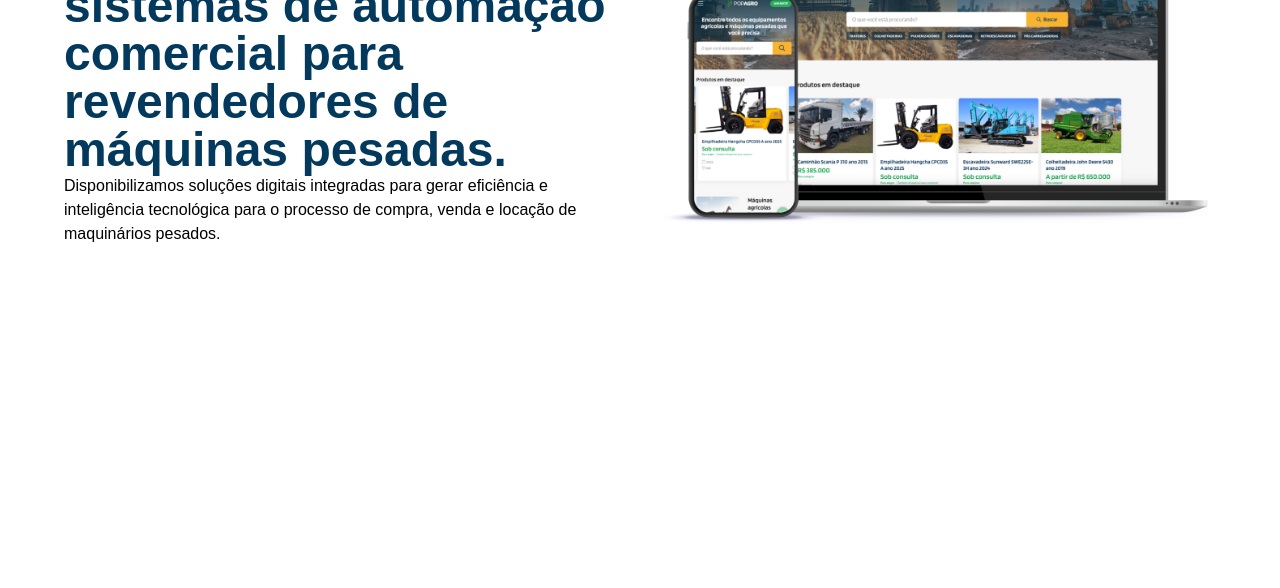
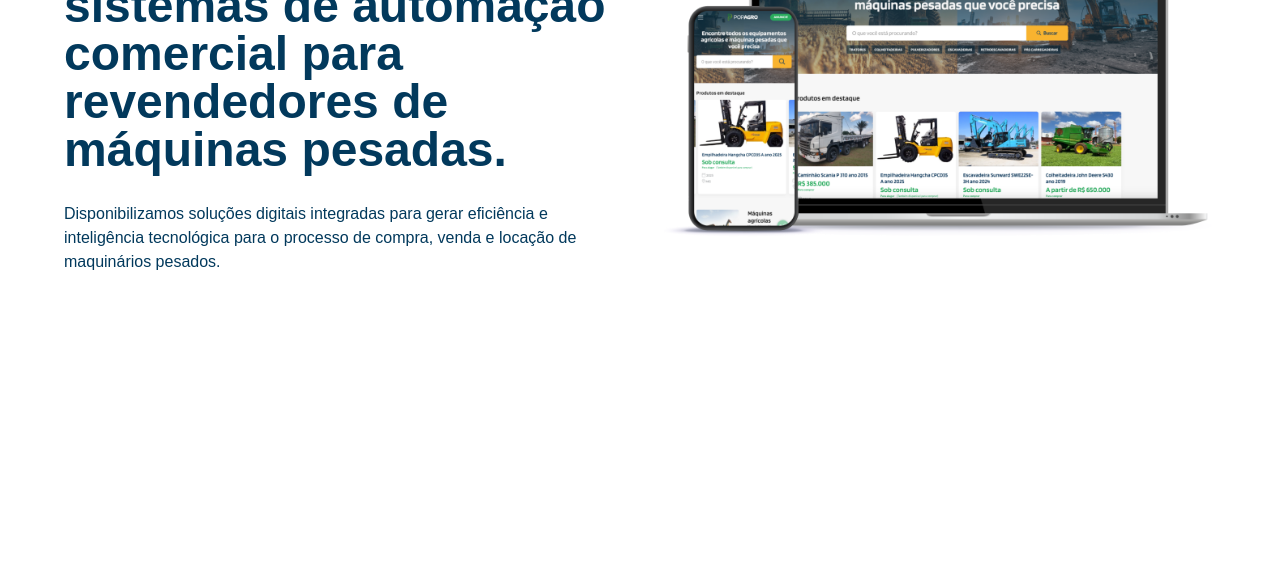
Before and after one commit to Eric-VB/popagro-sobre-clone, a website: page index.html in a window 1280 px wide. Shown: the part 212-800 px from the top of the page. Drawn offline with nearby package versions, Linux system fonts and the light colour scheme; files that its build step writes are made by us from their sources; a web font is replaced by a local one.

Commit message:
feat: ajustando tamanho imagem primeira sessao.

```diff
--- a/index.html
+++ b/index.html
@@ -37,12 +37,12 @@
                     <h1 class="text-[#02395c] text-4xl md:text-5xl font-semibold">
                         A plataforma de <span class="text-green-600">marketplace</span> com sistemas de automação comercial para revendedores de máquinas pesadas.
                     </h1>
-                    <p>
+                    <p class="text-[#02395c] mt-7 texto-center">
                         Disponibilizamos soluções digitais integradas para gerar eficiência e
                         inteligência tecnológica para o processo de compra, venda e locação de maquinários pesados.
                     </p>
                 </div>
-                <div class="px-6 max-w-1/2">
+                <div class="px-6">
                     <img src="img/popagro-marketplace.png" alt="" srcset="">
                 </div>
             </div>
```
